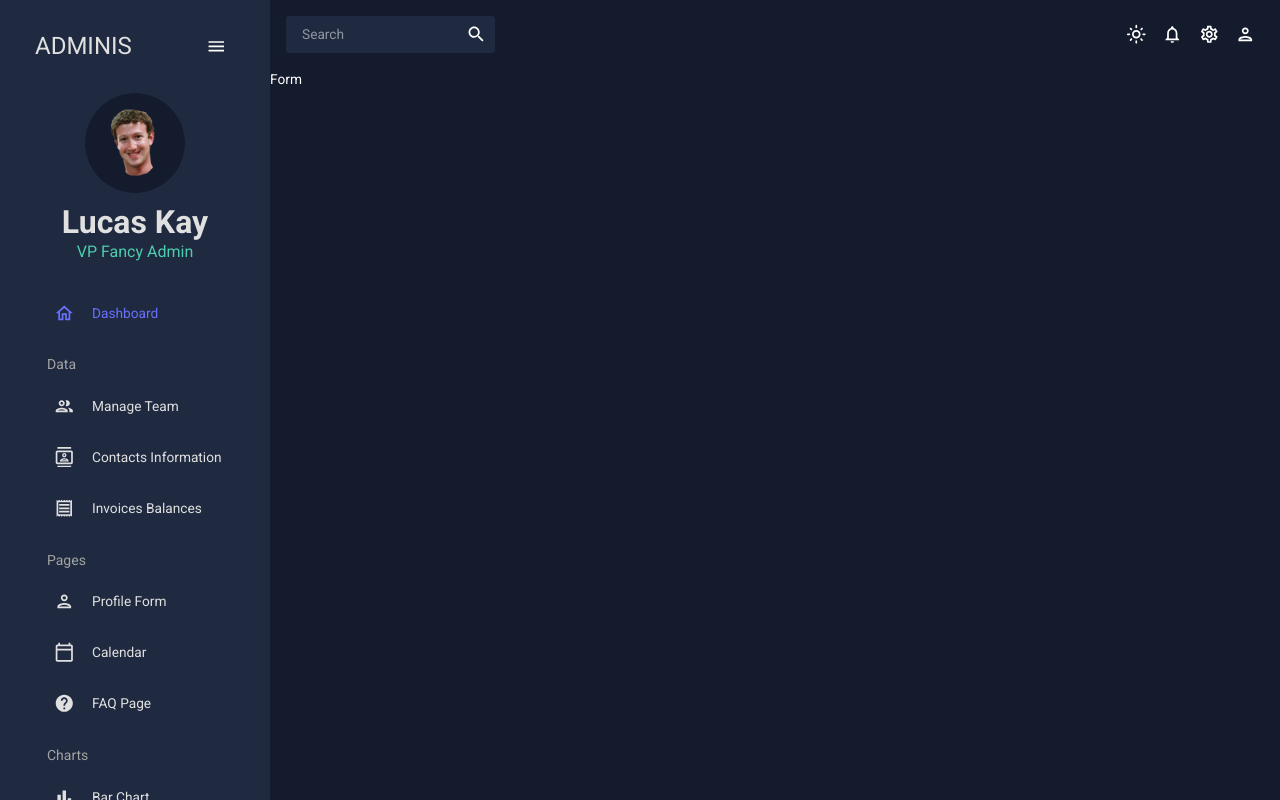
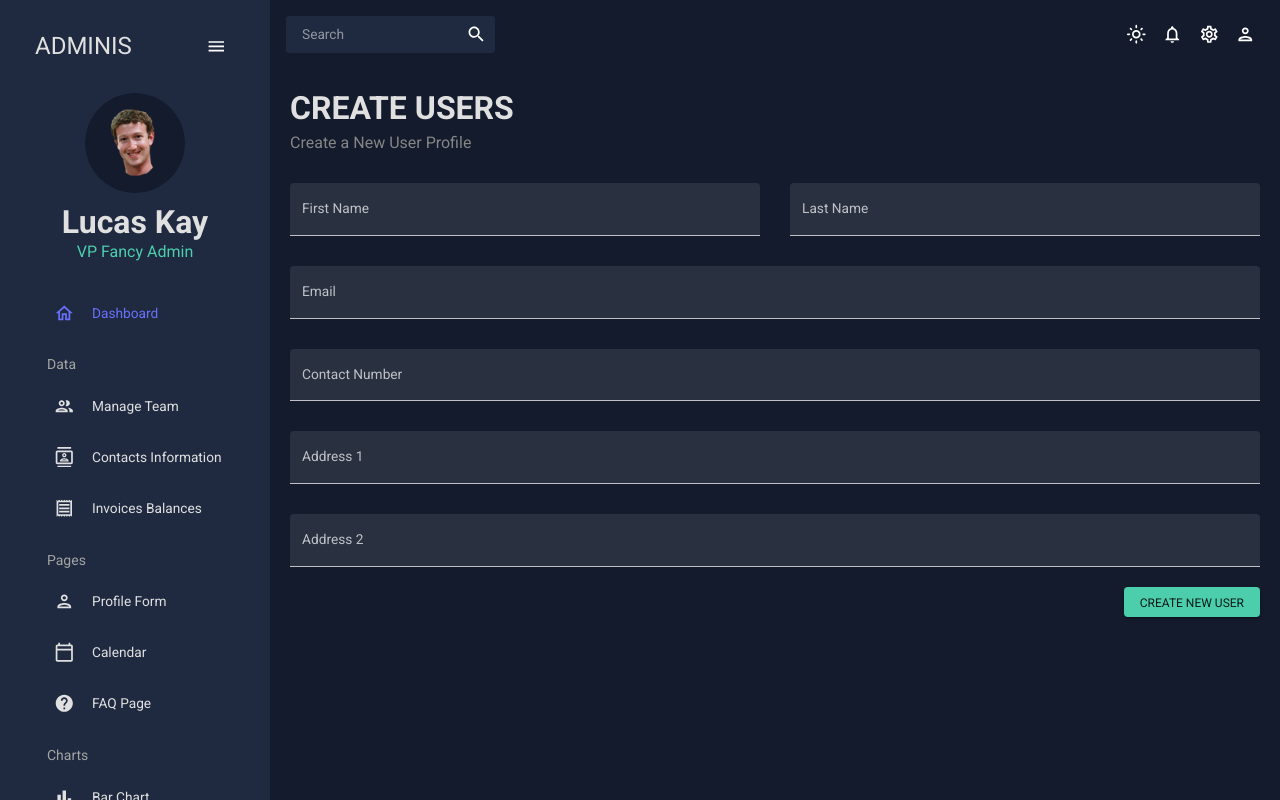
Before and after one commit to Fr0stm0urn3/react-admin, a React (Create React App) app: page /form in a window 1280 px wide. Built offline with nearby package versions, Linux system fonts and the light colour scheme; the HTML template or start-up script is replaced by a standard one.

Commit message:
Profile Form with Formik and Yup

```diff
--- a/src/scenes/form/index.jsx
+++ b/src/scenes/form/index.jsx
@@ -1,5 +1,158 @@
+import { Box, Button, TextField } from "@mui/material"
+import { Formik } from "formik"
+import * as yup from "yup"
+import useMediaQuery from "@mui/material/useMediaQuery"
+import Header from "../../components/Header"
+
+const initialValues = {
+  firstName: "",
+  lastName: "",
+  email: "",
+  contact: "",
+  address1: "",
+  address2: "",
+}
+
+const phoneRegExp =
+  /^((\+[1-9]{1,4}[ -]?)|(\([0-9]{2,3}\)[ -]?)|([0-9]{2,4})[ -]?)*?[0-9]{3,4}[ -]?[0-9]{3,4}$/
+
+const userSchema = yup.object().shape({
+  firstName: yup.string().required("required"),
+  lastName: yup.string().required("required"),
+  email: yup.string().email("Invalid Email").required("required"),
+  contact: yup
+    .string()
+    .matches(phoneRegExp, "Phone number is not valid")
+    .required("required"),
+  address1: yup.string().required("required"),
+  address2: yup.string().required("required"),
+})
+
 const Form = () => {
-  return <div>Form</div>
+  const insNonMobile = useMediaQuery("(min-width: 600px)")
+
+  const handleFormSubmit = (values) => {
+    console.log(values)
+  }
+
+  return (
+    <Box m="20px">
+      <Header title="CREATE USERS" subtitle="Create a New User Profile" />
+      <Formik
+        onSubmit={handleFormSubmit}
+        initialValues={initialValues}
+        validationSchema={userSchema}
+      >
+        {({ values, errors, touched, handleBlur, handleChange, handleSubmit }) => (
+          <form onSubmit={handleSubmit}>
+            <Box
+              display={"grid"}
+              gap={"30px"}
+              gridTemplateColumns={"repeat(4, minmax(0, 1fr))"}
+              sx={{
+                "& > div": { gridColumn: insNonMobile ? undefined : "span 4" },
+              }}
+            >
+              <TextField
+                fullWidth
+                variant="filled"
+                type="text"
+                label="First Name"
+                onBlur={handleBlur}
+                onChange={handleChange}
+                value={values.firstName}
+                name="firstName"
+                error={!!touched.firstName && !!errors.firstName}
+                helperText={touched.firstName && errors.firstName}
+                sx={{ gridColumn: "span 2" }}
+              />
+              <TextField
+                fullWidth
+                variant="filled"
+                type="text"
+                label="Last Name"
+                onBlur={handleBlur}
+                onChange={handleChange}
+                value={values.lastName}
+                name="lastName"
+                error={!!touched.lastName && !!errors.lastName}
+                helperText={touched.lastName && errors.lastName}
+                sx={{ gridColumn: "span 2" }}
+              />
+              <TextField
+                fullWidth
+                variant="filled"
+                type="text"
+                label="Email"
+                onBlur={handleBlur}
+                onChange={handleChange}
+                value={values.email}
+                name="email"
+                error={!!touched.email && !!errors.email}
+                helperText={touched.email && errors.email}
+                sx={{ gridColumn: "span 4" }}
+              />
+              <TextField
+                fullWidth
+                variant="filled"
+                type="text"
+                label="Contact Number"
+                onBlur={handleBlur}
+                onChange={handleChange}
+                value={values.contact}
+                name="contact"
+                error={!!touched.contact && !!errors.contact}
+                helperText={touched.contact && errors.contact}
+                sx={{ gridColumn: "span 4" }}
+              />
+              <TextField
+                fullWidth
+                variant="filled"
+                type="text"
+                label="Address 1"
+                onBlur={handleBlur}
+                onChange={handleChange}
+                value={values.address1}
+                name="address1"
+                error={!!touched.address1 && !!errors.address1}
+                helperText={touched.address1 && errors.address1}
+                sx={{ gridColumn: "span 4" }}
+              />
+              <TextField
+                fullWidth
+                variant="filled"
+                type="text"
+                label="Address 2"
+                onBlur={handleBlur}
+                onChange={handleChange}
+                value={values.address2}
+                name="address2"
+                error={!!touched.address2 && !!errors.address2}
+                helperText={touched.address2 && errors.address2}
+                sx={{ gridColumn: "span 4" }}
+              />
+            </Box>
+            <Box display={"flex"} justifyContent={"end"} mt="20px">
+              <Button
+                type="submit"
+                color="secondary"
+                variant="contained"
+                sx={{
+                  pb: "3px",
+                  "&:hover": {
+                    transform: "scale(95%)",
+                    transition: ".3s ease",
+                  },
+                }}
+              >
+                Create New User
+              </Button>
+            </Box>
+          </form>
+        )}
+      </Formik>
+    </Box>
+  )
 }
 
 export default Form
```
